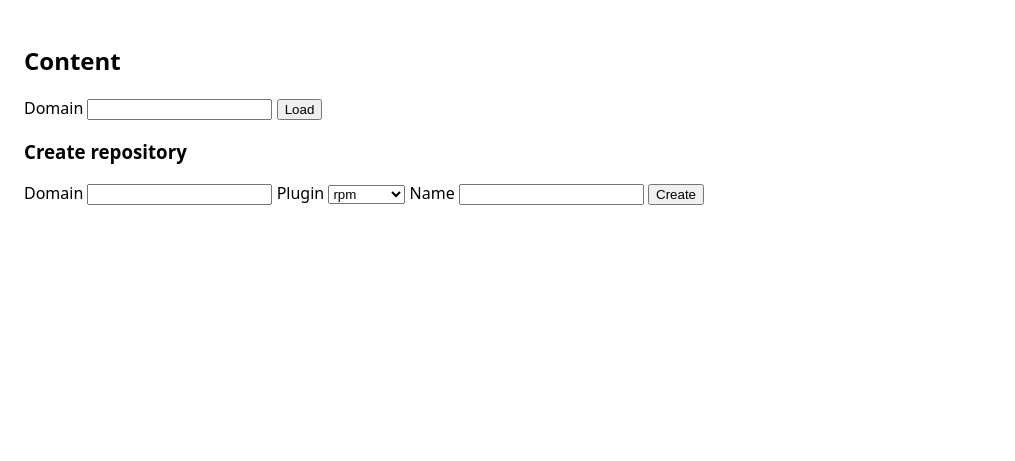
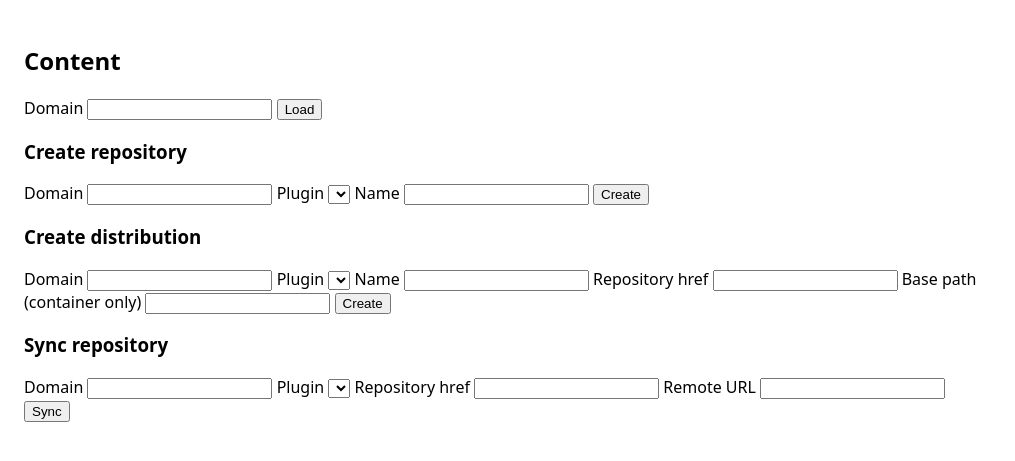
Before and after one commit to wussh/pulp-ui, a FastAPI app: template app/templates/content.html in a window 1280 px wide. Shown: the part 46-507 px from the top of the page, without its empty margins (0-1015 px from the left). Run offline with FastAPI, Linux system fonts and the light colour scheme; the template is opened without the code that fills it, so the values that code supplies are empty.

Commit message:
fix: validate content inputs, record all mutations, and expose distribution and sync

```diff
--- a/app/templates/content.html
+++ b/app/templates/content.html
@@ -9,9 +9,9 @@
 {% for plugin, data in plugins.items() %}
   <h3>{{ plugin }}</h3>
   <h4>Repositories</h4>
-  <ul>{% for repo in data.repositories %}<li>{{ repo.name }}</li>{% endfor %}</ul>
+  <ul>{% for repo in data.repositories %}<li>{{ repo.name }} — {{ repo.pulp_href }}</li>{% endfor %}</ul>
   <h4>Distributions</h4>
-  <ul>{% for dist in data.distributions %}<li>{{ dist.name }}</li>{% endfor %}</ul>
+  <ul>{% for dist in data.distributions %}<li>{{ dist.name }} — {{ dist.pulp_href }}</li>{% endfor %}</ul>
 {% endfor %}
 
 <h3>Create repository</h3>
@@ -19,7 +19,7 @@
   <label>Domain <input name="domain" value="{{ domain }}" required></label>
   <label>Plugin
     <select name="plugin">
-      {% for plugin in ["rpm", "deb", "python", "ansible", "container"] %}
+      {% for plugin in plugin_choices %}
       <option value="{{ plugin }}">{{ plugin }}</option>
       {% endfor %}
     </select>
@@ -28,13 +28,62 @@
   <button type="submit">Create</button>
 </form>
 <div id="repo-output"></div>
+
+<h3>Create distribution</h3>
+<form id="distribution-form">
+  <label>Domain <input name="domain" value="{{ domain }}" required></label>
+  <label>Plugin
+    <select name="plugin">
+      {% for plugin in plugin_choices %}
+      <option value="{{ plugin }}">{{ plugin }}</option>
+      {% endfor %}
+    </select>
+  </label>
+  <label>Name <input name="name" required></label>
+  <label>Repository href <input name="repository_href" required></label>
+  <label>Base path (container only) <input name="base_path"></label>
+  <button type="submit">Create</button>
+</form>
+<div id="distribution-output"></div>
+
+<h3>Sync repository</h3>
+<form id="sync-form">
+  <label>Domain <input name="domain" value="{{ domain }}" required></label>
+  <label>Plugin
+    <select name="plugin">
+      {% for plugin in plugin_choices %}
+      <option value="{{ plugin }}">{{ plugin }}</option>
+      {% endfor %}
+    </select>
+  </label>
+  <label>Repository href <input name="repository_href" required></label>
+  <label>Remote URL <input name="remote_url" required></label>
+  <button type="submit">Sync</button>
+</form>
+<div id="sync-output"></div>
+
 <script>
-document.getElementById("repo-form").addEventListener("submit", function (event) {
-  event.preventDefault();
-  var payload = Object.fromEntries(new FormData(event.target).entries());
-  window.pulpOps.postJSON("/ui/api/content/repository", payload).then(function (body) {
-    document.getElementById("repo-output").textContent = JSON.stringify(body, null, 2);
+function bindContentForm(formId, outputId, url, onBody) {
+  document.getElementById(formId).addEventListener("submit", function (event) {
+    event.preventDefault();
+    var payload = Object.fromEntries(new FormData(event.target).entries());
+    window.pulpOps.postJSON(url, payload).then(function (body) {
+      document.getElementById(outputId).textContent = JSON.stringify(body, null, 2);
+      if (onBody) {
+        onBody(payload, body);
+      }
+    });
   });
+}
+
+bindContentForm("repo-form", "repo-output", "/ui/api/content/repository");
+bindContentForm("distribution-form", "distribution-output", "/ui/api/content/distribution");
+bindContentForm("sync-form", "sync-output", "/ui/api/content/sync", function (payload, body) {
+  if (body.task_href) {
+    window.location.href =
+      "/ui/tasks/detail?domain=" + encodeURIComponent(payload.domain) +
+      "&href=" + encodeURIComponent(body.task_href);
+  }
 });
 </script>
 {% endblock %}
```
Also changed, not shown: app/routes/content.py (+58 -19 lines), tests/test_content.py (+130 -0 lines).
